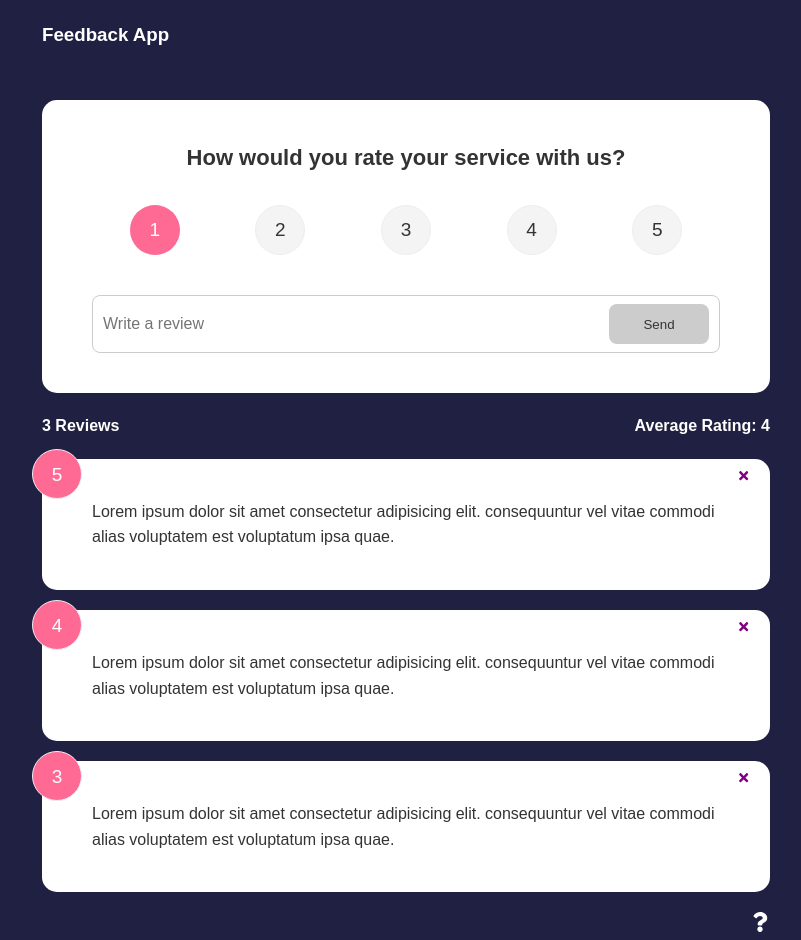
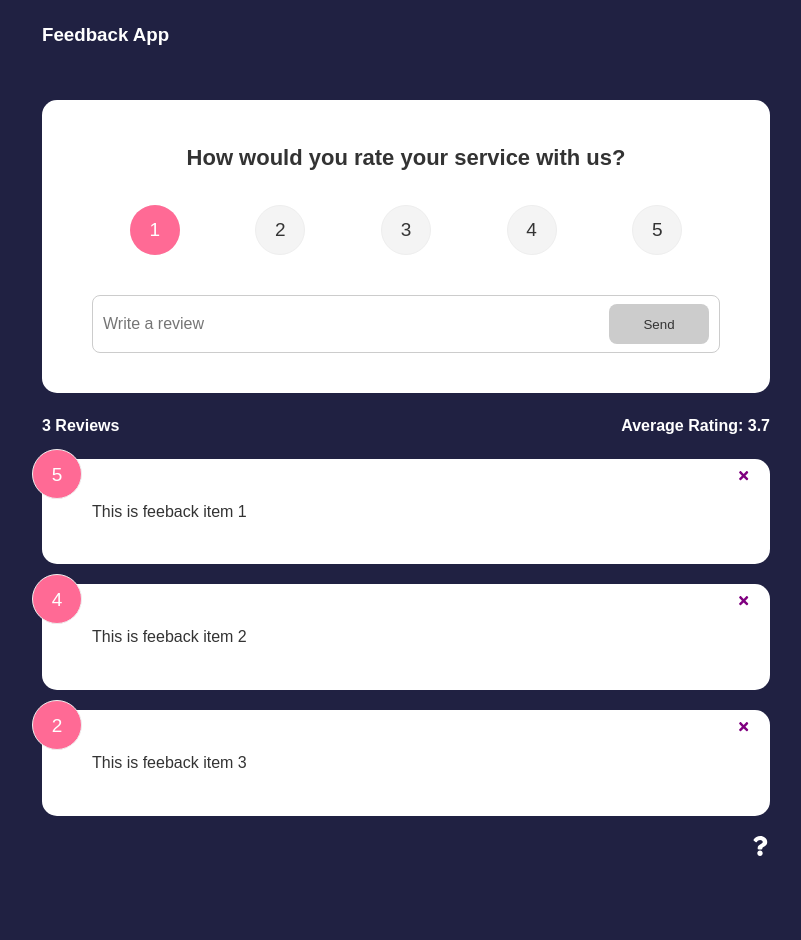
Before and after one commit to juananton/feedback-app, a React (Create React App) app: page / in a window 1280 px wide. Shown: the whole page, without its empty margins (234-1035 px from the left). After the commit the page ends 863 px from the top, so only its background shows below. Built offline with nearby package versions, Linux system fonts and the light colour scheme.

Commit message:
Create global state and move functions to context

```diff
--- a/src/App.js
+++ b/src/App.js
@@ -1,30 +1,15 @@
-import { v4 as uuidv4 } from 'uuid';
 import { BrowserRouter as Router, Route, Routes } from 'react-router-dom';
-import { useState } from 'react';
-import Header from './components/Header';
+import FeedbackForm from './components/FeedbackForm';
 import FeedbackList from './components/FeedbackList';
 import FeedbackStats from './components/FeedbackStats';
-import FeedbackForm from './components/FeedbackForm';
+import Header from './components/Header';
 import AboutPage from './pages/AboutPage';
-
-import FeedbackDataSource from './data/FeedbackDataSource';
 import AboutIconLink from './components/AboutIconLink';
+import { FeedbackProvider } from './context/FeedbackContext';
 
 function App() {
-  const [feedbackData, setFeedbackData] = useState(FeedbackDataSource);
-
-  const addFeedback = (newFeedback) => {
-    newFeedback.id = uuidv4();
-    setFeedbackData([newFeedback, ...feedbackData]);
-  };
-
-  const deleteFeedbackItem = (id) => {
-    if (window.confirm('Are you sure you want to delete?')) {
-      setFeedbackData(feedbackData.filter((item) => item.id !== id));
-    }
-  };
-
   return (
+    <FeedbackProvider>
       <Router>
         <div className='container'>
           <Header />
@@ -34,12 +19,9 @@ function App() {
               path='/'
               element={
                 <>
-                <FeedbackForm handleAdd={addFeedback} />
-                <FeedbackStats feedbackListData={feedbackData} />
-                <FeedbackList
-                  feedbackListData={feedbackData}
-                  handleDelete={deleteFeedbackItem}
-                />
+                  <FeedbackForm />
+                  <FeedbackStats />
+                  <FeedbackList />
                   <AboutIconLink />
                 </>
               }
@@ -48,6 +30,7 @@ function App() {
           </Routes>
         </div>
       </Router>
+    </FeedbackProvider>
   );
 }
 
--- a/src/components/FeedbackForm.jsx
+++ b/src/components/FeedbackForm.jsx
@@ -1,15 +1,18 @@
-import { useState } from 'react';
+import { useContext, useState } from 'react';
+import FeedbackContext from '../context/FeedbackContext';
 import RatingSelect from './RatingSelect';
 import Button from './shared/Button';
 import Card from './shared/Card';
 
-function FeedbackForm({ handleAdd }) {
+function FeedbackForm() {
   const [text, setText] = useState('');
   const [rating, setRating] = useState(1);
   const [btnDisabled, setBtnDisabled] = useState(true);
   const [message, setMessage] = useState('');
 
-  const handleTextChange = (e) => {
+  const { addItem } = useContext(FeedbackContext);
+
+  const handleTextChange = e => {
     if (text === '') {
       setBtnDisabled(true);
       setMessage(null);
@@ -24,14 +27,14 @@ function FeedbackForm({ handleAdd }) {
     setText(e.target.value);
   };
 
-  const handleSubmit = (e) => {
+  const handleSubmit = e => {
     e.preventDefault();
     if (text.trim().length > 10) {
-      const newFeedback = {
+      const newItem = {
         text,
         rating,
       };
-      handleAdd(newFeedback);
+      addItem(newItem);
 
       setText('');
     }
@@ -41,7 +44,7 @@ function FeedbackForm({ handleAdd }) {
     <Card>
       <form onSubmit={handleSubmit}>
         <h2>How would you rate your service with us?</h2>
-        <RatingSelect select={(rating) => setRating(rating)} />
+        <RatingSelect select={rating => setRating(rating)} />
         <div className='input-group'>
           <input
             onChange={handleTextChange}
--- a/src/components/FeedbackItem.jsx
+++ b/src/components/FeedbackItem.jsx
@@ -1,24 +1,19 @@
+import { useContext } from 'react';
 import { FaTimes } from 'react-icons/fa';
-import PropTypes from 'prop-types';
+import FeedbackContext from '../context/FeedbackContext';
 import Card from './shared/Card';
 
-function FeedbackItem({ feedbackItemData, handleDelete }) {
+function FeedbackItem({ item }) {
+  const { deleteItem } = useContext(FeedbackContext);
   return (
     <Card>
-      <div className='num-display'>{feedbackItemData.rating}</div>
-      <button
-        onClick={() => handleDelete(feedbackItemData.id)}
-        className='close'
-      >
+      <div className='num-display'>{item.rating}</div>
+      <button onClick={() => deleteItem(item.id)} className='close'>
         <FaTimes color='purple' />
       </button>
-      <div className='text-display'>{feedbackItemData.text}</div>
+      <div className='text-display'>{item.text}</div>
     </Card>
   );
 }
 
-FeedbackItem.propTypes = {
-  feedbackItemData: PropTypes.object.isRequired,
-};
-
 export default FeedbackItem;
--- a/src/components/FeedbackList.jsx
+++ b/src/components/FeedbackList.jsx
@@ -1,31 +1,20 @@
-import PropTypes from 'prop-types';
+import { useContext } from 'react';
+import FeedbackContext from '../context/FeedbackContext';
 import FeedbackItem from './FeedbackItem';
 
-function FeedbackList({ feedbackListData, handleDelete }) {
-  if (!feedbackListData || feedbackListData.length === 0) {
+function FeedbackList() {
+  const { list } = useContext(FeedbackContext);
+
+  if (!list || list.length === 0) {
     return <p>No feedback</p>;
   }
   return (
     <div className='feedback-list'>
-      {feedbackListData.map((item) => (
-        <FeedbackItem
-          key={item.id}
-          feedbackItemData={item}
-          handleDelete={handleDelete}
-        />
+      {list.map(item => (
+        <FeedbackItem key={item.id} item={item} />
       ))}
     </div>
   );
 }
 
-FeedbackList.propTypes = {
-  feedbackListData: PropTypes.arrayOf(
-    PropTypes.shape({
-      id: PropTypes.number.isRequired,
-      text: PropTypes.string.isRequired,
-      rating: PropTypes.number.isRequired,
-    })
-  ),
-};
-
 export default FeedbackList;
--- a/src/components/FeedbackStats.jsx
+++ b/src/components/FeedbackStats.jsx
@@ -1,23 +1,22 @@
-import PropTypes from 'prop-types';
+import { useContext } from 'react';
+import FeedbackContext from '../context/FeedbackContext';
 
-function FeedbackStats({ feedbackListData }) {
+function FeedbackStats() {
+  const { list } = useContext(FeedbackContext);
+
   let average =
-    feedbackListData.reduce((acc, cur) => {
+    list.reduce((acc, cur) => {
       return acc + cur.rating;
-    }, 0) / feedbackListData.length;
+    }, 0) / list.length;
 
   average = average.toFixed(1).replace(/[.,]0$/, '');
 
   return (
     <div className='feedback-stats'>
-      <h4>{feedbackListData.length} Reviews</h4>
+      <h4>{list.length} Reviews</h4>
       <h4>Average Rating: {isNaN(average) ? 0 : average}</h4>
     </div>
   );
 }
 
 export default FeedbackStats;
-
-FeedbackStats.propTypes = {
-  feedbackListData: PropTypes.array.isRequired,
-};
--- /dev/null
+++ b/src/context/FeedbackContext.jsx
@@ -0,0 +1,43 @@
+import { createContext, useState } from 'react';
+import { v4 as uuidv4 } from 'uuid';
+
+const FeedbackContext = createContext();
+
+export const FeedbackProvider = ({ children }) => {
+  const [list, setList] = useState([
+    {
+      id: 1,
+      rating: 5,
+      text: 'This is feeback item 1',
+    },
+    {
+      id: 2,
+      rating: 4,
+      text: 'This is feeback item 2',
+    },
+    {
+      id: 3,
+      rating: 2,
+      text: 'This is feeback item 3',
+    },
+  ]);
+
+  const addItem = newItem => {
+    newItem.id = uuidv4();
+    setList([newItem, ...list]);
+  };
+
+  const deleteItem = id => {
+    if (window.confirm('Are you sure you want to delete?')) {
+      setList(list.filter(item => item.id !== id));
+    }
+  };
+
+  return (
+    <FeedbackContext.Provider value={{ list, addItem, deleteItem }}>
+      {children}
+    </FeedbackContext.Provider>
+  );
+};
+
+export default FeedbackContext;
--- a/src/data/FeedbackDataSource.js
+++ b/src/data/FeedbackMockData.js
@@ -1,4 +1,4 @@
-const FeedbackDataSource = [
+const FeedbackMockData = [
   {
     id: 1,
     rating: 5,
@@ -16,4 +16,4 @@ const FeedbackDataSource = [
   },
 ];
 
-export default FeedbackDataSource;
+export default FeedbackMockData;
--- a/src/index.js
+++ b/src/index.js
@@ -1,8 +1,7 @@
 import React from 'react';
 import ReactDOM from 'react-dom/client';
+import App from './App';
 import './index.css';
-import App from './App';
-import reportWebVitals from './reportWebVitals';
 
 const root = ReactDOM.createRoot(document.getElementById('root'));
 root.render(
@@ -10,8 +9,3 @@ root.render(
     <App />
   </React.StrictMode>
 );
-
-// If you want to start measuring performance in your app, pass a function
-// to log results (for example: reportWebVitals(console.log))
-// or send to an analytics endpoint. Learn more: https://bit.ly/CRA-vitals
-reportWebVitals();
--- a/src/pages/AboutPage.jsx
+++ b/src/pages/AboutPage.jsx
@@ -1,5 +1,5 @@
+import { Link } from 'react-router-dom';
 import Card from '../components/shared/Card';
-import { Link } from 'react-router-dom';
 
 function AboutPage() {
   return (
--- a/src/reportWebVitals.js
+++ /dev/null
@@ -1,13 +0,0 @@
-const reportWebVitals = onPerfEntry => {
-  if (onPerfEntry && onPerfEntry instanceof Function) {
-    import('web-vitals').then(({ getCLS, getFID, getFCP, getLCP, getTTFB }) => {
-      getCLS(onPerfEntry);
-      getFID(onPerfEntry);
-      getFCP(onPerfEntry);
-      getLCP(onPerfEntry);
-      getTTFB(onPerfEntry);
-    });
-  }
-};
-
-export default reportWebVitals;
```
Also changed, not shown: src/setupTests.js (deleted, +0 -5 lines), 1 other file (tests, documents, lock files or other folders). Lines whose indentation alone changed are shown as unchanged.
